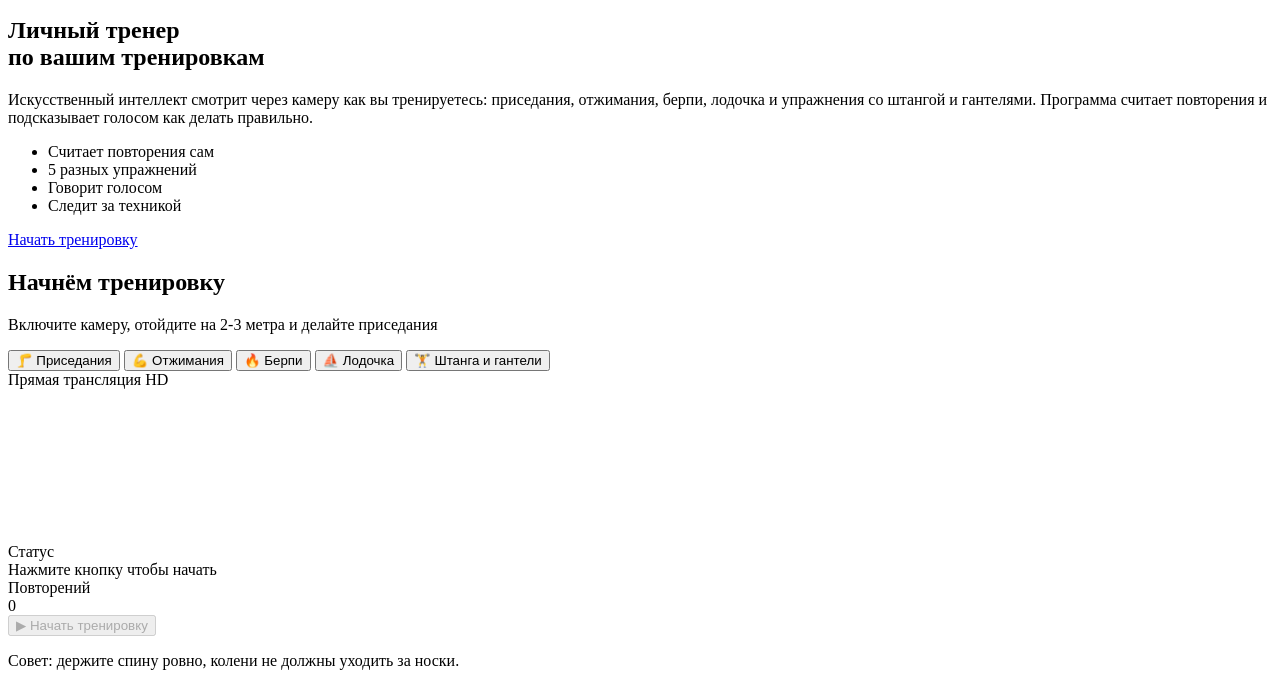
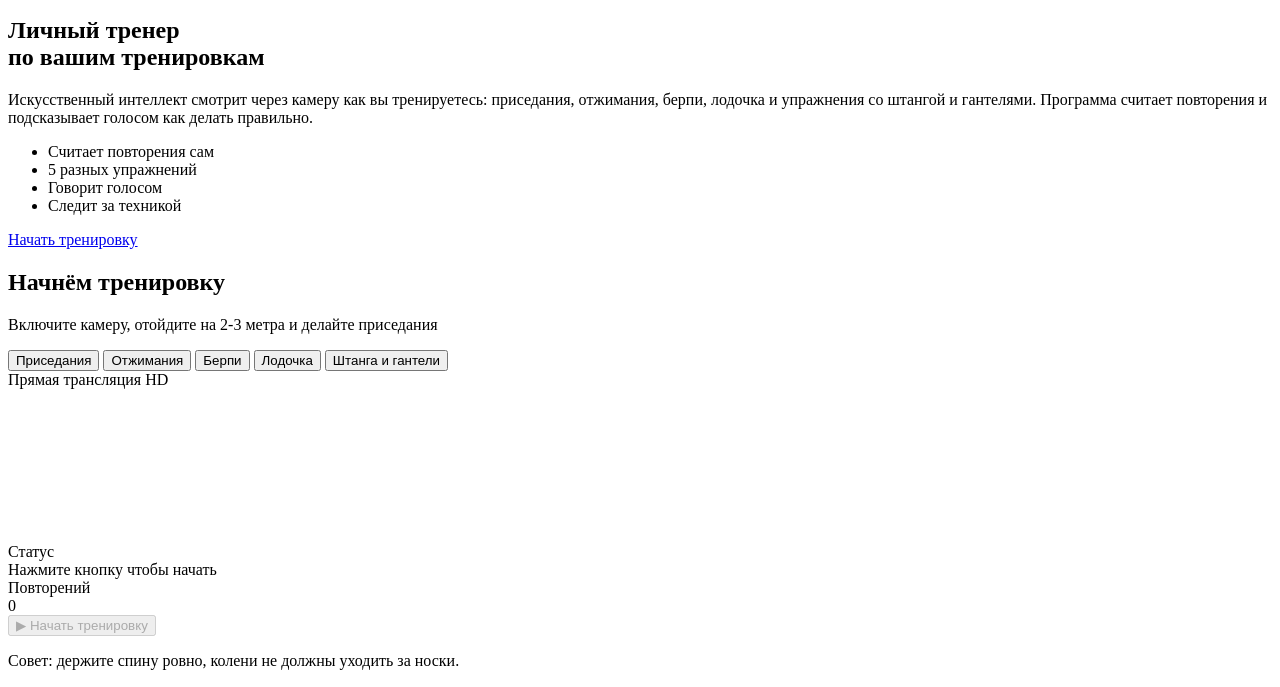
Before and after one commit to danyLulu/XF---smart_trainer, a website with bundled scripts: page src/index (1).html in a window 1280 px wide. Shown: the part 83-770 px from the top of the page. Built offline with nearby package versions, Linux system fonts and the light colour scheme.

Commit message:
Update index (1).html

```diff
--- a/src/index (1).html
+++ b/src/index (1).html
@@ -64,11 +64,11 @@
 
                 <!-- выбор упражнения -->
                 <div class="exercise-selector">
-                    <button class="exercise-btn active" data-exercise="squat">🦵 Приседания</button>
-                    <button class="exercise-btn" data-exercise="pushup">💪 Отжимания</button>
-                    <button class="exercise-btn" data-exercise="burpee">🔥 Берпи</button>
-                    <button class="exercise-btn" data-exercise="superman">⛵ Лодочка</button>
-                    <button class="exercise-btn" data-exercise="curl">🏋️ Штанга и гантели</button>
+                    <button class="exercise-btn active" data-exercise="squat"> Приседания</button>
+                    <button class="exercise-btn" data-exercise="pushup">Отжимания</button>
+                    <button class="exercise-btn" data-exercise="burpee"> Берпи</button>
+                    <button class="exercise-btn" data-exercise="superman"> Лодочка</button>
+                    <button class="exercise-btn" data-exercise="curl"> Штанга и гантели</button>
                 </div>
 
                 <div class="workout-grid">
```
